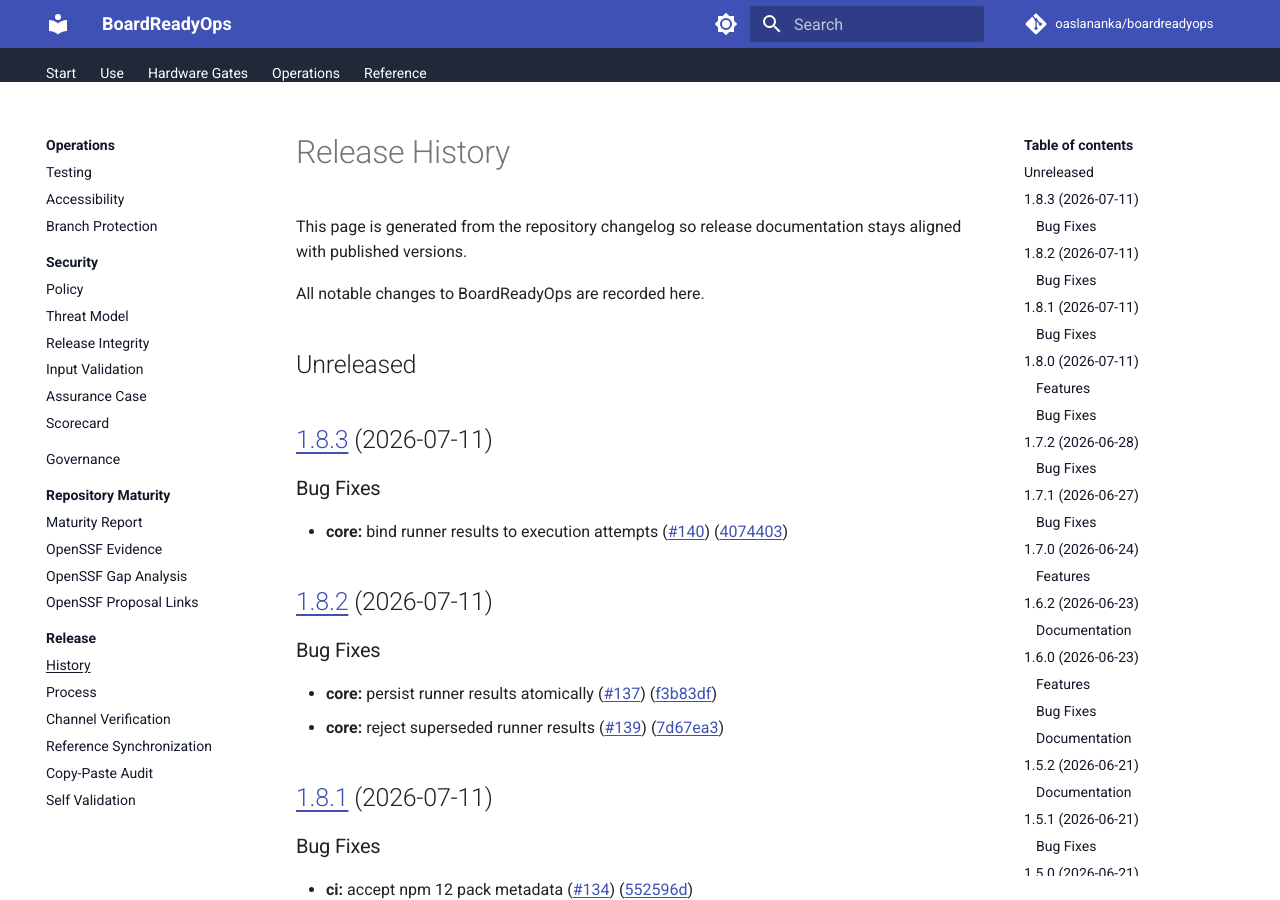
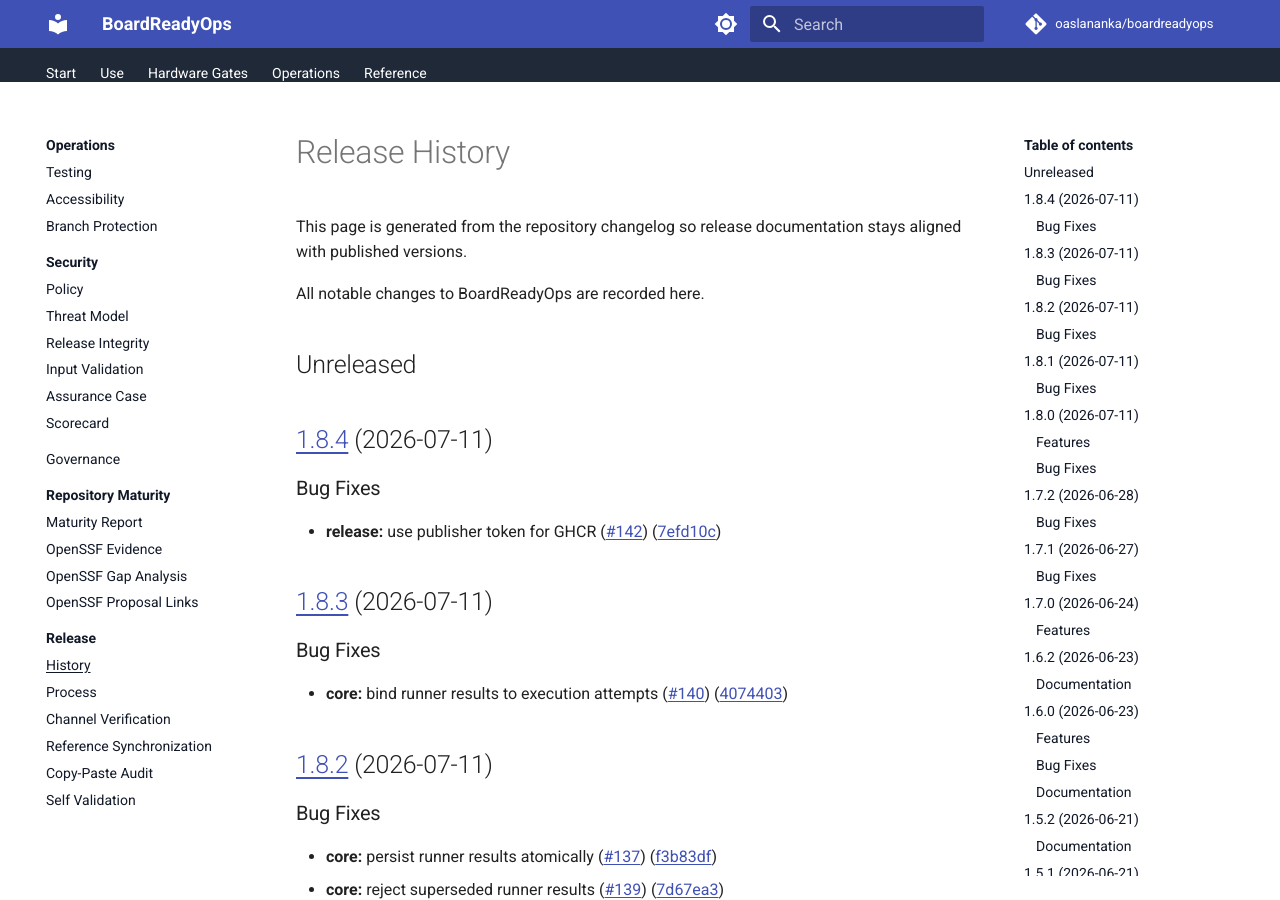
Before and after one commit to renovate-bot/oaslananka-_-boardreadyops, an MkDocs documentation site: the page built from docs/release/history.md, in a window 1280 px wide and 900 px high. Built offline with MkDocs 1.6.1 and Material for MkDocs 9.7.7, drawn with Linux system fonts in a browser that asks for light colours; comment, search, counter and statistics services are not loaded; the version menu is left out.

Commit message:
chore(main): release 1.8.4 (#143)
Release the GHCR publisher-token fix as BoardReadyOps 1.8.4.

```diff
--- a/docs/release/history.md
+++ b/docs/release/history.md
@@ -7,6 +7,13 @@
 All notable changes to BoardReadyOps are recorded here.
 
 ## Unreleased
+
+## [1.8.4](https://github.com/oaslananka/boardreadyops/compare/v1.8.3...v1.8.4) (2026-07-11)
+
+
+### Bug Fixes
+
+* **release:** use publisher token for GHCR ([#142](https://github.com/oaslananka/boardreadyops/issues/142)) ([7efd10c](https://github.com/oaslananka/boardreadyops/commit/7efd10c54482af5c5c7bab631704f04500c64bfa))
 
 ## [1.8.3](https://github.com/oaslananka/boardreadyops/compare/v1.8.2...v1.8.3) (2026-07-11)
 
--- a/package.json
+++ b/package.json
@@ -1,6 +1,6 @@
 {
   "name": "boardreadyops",
-  "version": "1.8.3",
+  "version": "1.8.4",
   "description": "BoardReadyOps checks KiCad hardware repositories for production readiness before fabrication.",
   "type": "module",
   "license": "MIT",
```
Also changed, not shown: CHANGELOG.md (+7 -0 lines), README.md (+3 -3 lines), .release-please-manifest.json, 2 other files.
